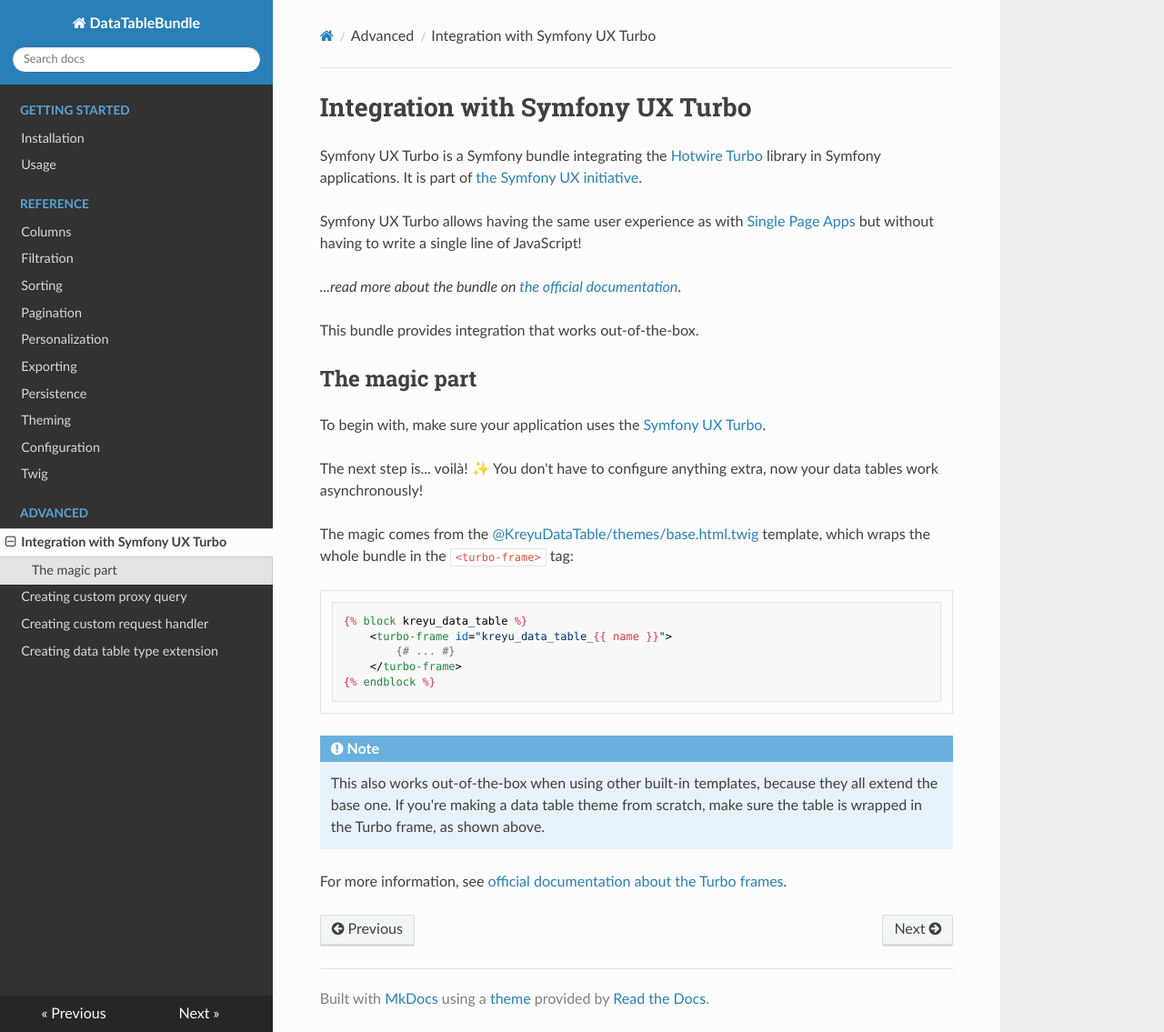
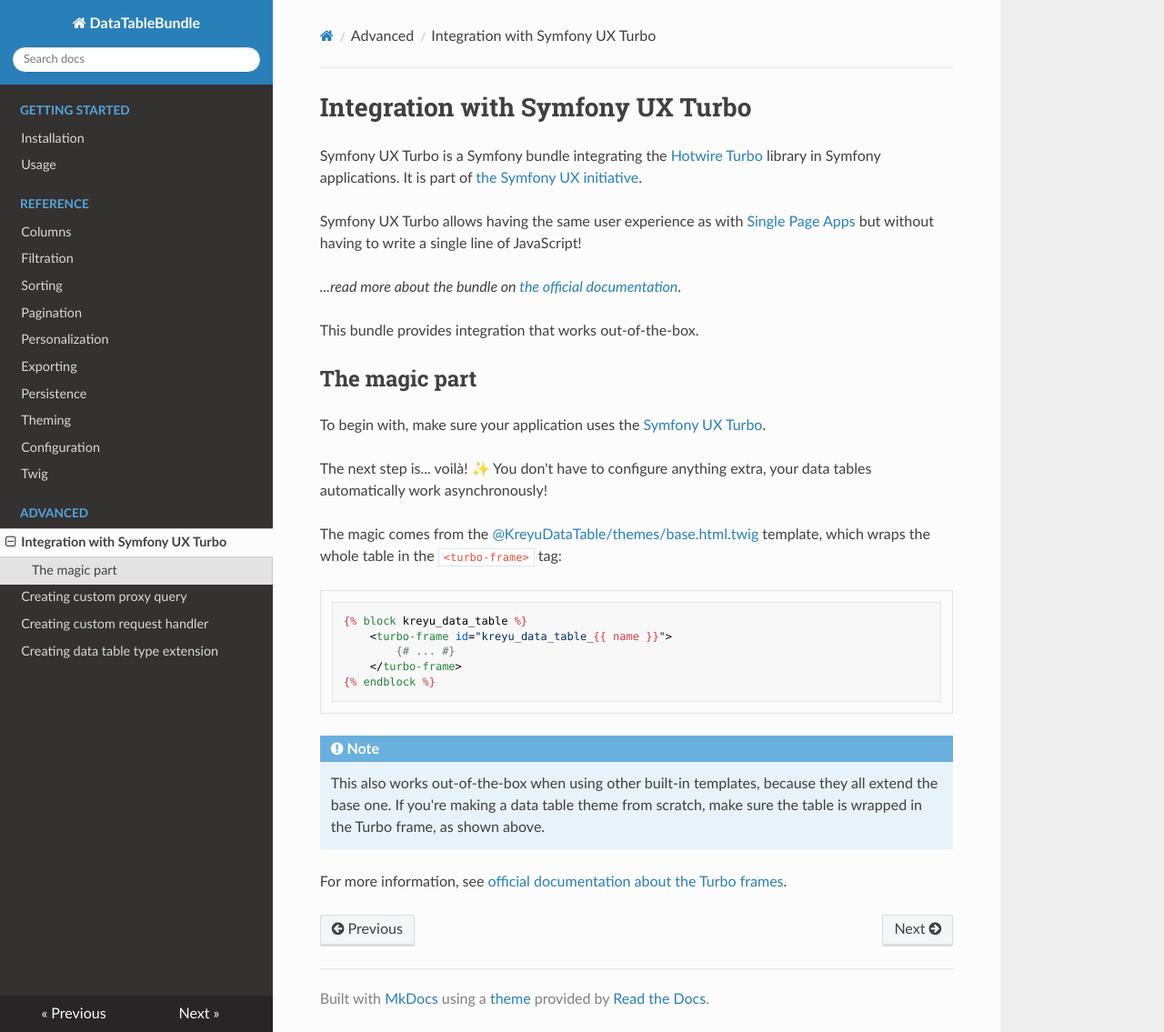
Before and after one commit to Kreyu/data-table-bundle, an MkDocs documentation site: the page built from docs/advanced/integration-with-symfony-ux-turbo.md, in a window 1280 px wide and 1135 px high. Shown: the whole window at 91% size. Built offline with MkDocs 1.6.1, drawn with Linux system fonts in a browser that asks for light colours; nearby versions of some CDN libraries.

Commit message:
[Docs] Symfony UX Turbo integration

````diff
--- a/docs/advanced/integration-with-symfony-ux-turbo.md
+++ b/docs/advanced/integration-with-symfony-ux-turbo.md
@@ -14,10 +14,10 @@ This bundle provides integration that works out-of-the-box.
 
 To begin with, make sure your application uses the [Symfony UX Turbo](https://symfony.com/bundles/ux-turbo/current/index.html#usage).
 
-The next step is... voilà! ✨ You don't have to configure anything extra, now your data tables work asynchronously!
+The next step is... voilà! ✨ You don't have to configure anything extra, your data tables automatically work asynchronously!
 
 The magic comes from the [@KreyuDataTable/themes/base.html.twig](https://github.com/Kreyu/data-table-bundle/blob/main/src/Resources/views/themes/base.html.twig)
-template, which wraps the whole bundle in the `<turbo-frame>` tag:
+template, which wraps the whole table in the `<turbo-frame>` tag:
 
 ```twig
 {% block kreyu_data_table %}
````
